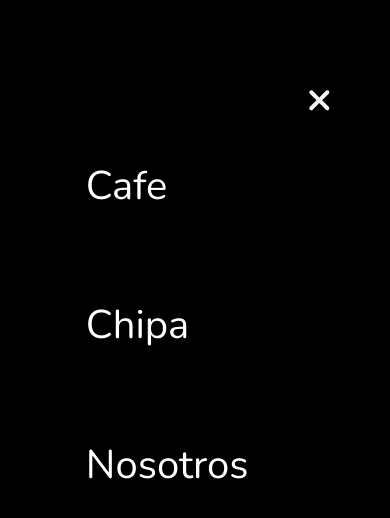
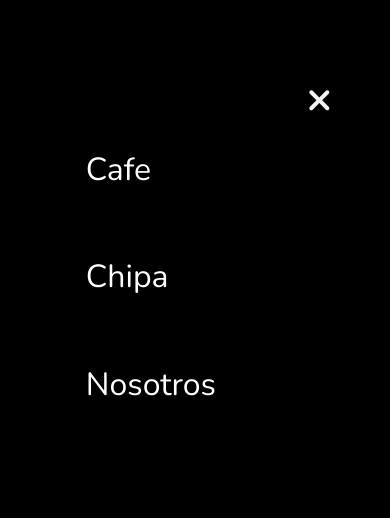
Before and after one commit to veranicolas/ChipaCafeBlog, a React (Vite) app: page /cafe/4 in a window 390 px wide. Both pictures are taken after a click on the element 344 px from the left and 37 px from the top of the page. Shown: the top 518 px of the page. Built offline with nearby package versions, Linux system fonts and the light colour scheme.

Commit message:
fix PostPage y animacion mas rapida para menu burger

```diff
--- a/src/components/Header/Header.module.css
+++ b/src/components/Header/Header.module.css
@@ -68,7 +68,7 @@
     background-color: #000;
     z-index: 9999;
 
-    transition: 0.5s;
+    transition: 0.3s;
 
     > .mobileNavbarMenu{
       position: absolute;
@@ -93,7 +93,7 @@
         width: 100%;
 
         > .navbarComponent{
-          height: 65%;
+          height: 50%;
           width: 80%;
           display: flex;
           flex-direction: column;
@@ -106,7 +106,7 @@
             > a {
               text-decoration: none;
               color: white;
-              font-size: 2.5em;
+              font-size: 2em;
             }
           }
         }
--- a/src/components/Header/Header.tsx
+++ b/src/components/Header/Header.tsx
@@ -13,7 +13,7 @@ const MobileNavbarMenu = ({isOpen, handleMenu}:any) =>{
     const displayAnimation = useSpring({
         opacity: 1,
         from: { opacity: 0 },
-        config: { duration: 500 }
+        config: { duration: 50 }
     });
 
     const hideAnimation = useSpring({
--- a/src/components/PostPage/PostPage.module.css
+++ b/src/components/PostPage/PostPage.module.css
@@ -23,17 +23,28 @@
     height: 140vh;
     width: 75%;
 
+    .imagen{
+      /* width:'100%', height:'250px',objectFit:'cover', borderRadius:8 */
+      width: 100%;
+      height: 250px;
+      object-fit: cover;
+      border-radius: 8px;
+    }
     .title{
       border-bottom: 10px;
-      font-size: 3rem;
+      font-size: 3em;
       margin-bottom: 10px;
       margin-top: 10px;
 
       font-weight: 100;
     }
+    .creadoPor{
+      font-size: 1em;
+    }
     .creadoFecha{
       color:rgb(116, 116, 116);
-      font-size: 1.1em;
+      font-size: 1em;
+      font-weight: 500;
     }
     .postBody{
         justify-content: flex-start;
@@ -64,10 +75,15 @@
         }
 
         .linkAtras{
-            width:50%;
+            width:auto;
+            padding:20px;
+            height: auto;
+            border: 1px solid rgb(239, 239, 239);
             justify-content: flex-end;
+            border-radius: 10px;
             text-align: end;
             align-items: center;
+            vertical-align: middle;
             animation: 1s ease-out 0s 1 slideInFromLeft, fadeIn 3s;
             text-decoration: none;
             color: inherit;
@@ -76,3 +92,32 @@
         }
     }
 }
+
+@media screen and (min-width:481px) and (max-width:778px){
+  .postContainer{
+    padding-top: 20px;
+    height:auto;
+    font-size: 12px;
+  }
+
+}
+
+@media screen and (max-width:480px){
+  .postContainer{
+    padding-top: 20px;
+    height:auto;
+    font-size: 11px;
+    width:85%;
+
+    .imagen{
+      height: 200px;
+    }
+    .title{
+      font-size: 6.2vw;
+    }
+    .postBody{
+      padding-top: 10px;
+    }
+  }
+
+}
--- a/src/components/PostPage/PostPage.tsx
+++ b/src/components/PostPage/PostPage.tsx
@@ -28,7 +28,7 @@ export const PostPage = () => {
 
   return (
     <div className={styles.postContainer}>
-      <img src={post.attributes.foto} style={{width:'100%', height:'250px',objectFit:'cover', borderRadius:8}}/>
+      <img className={styles.imagen}  src={post.attributes.foto} />
 
       <h1 className={styles.title}>{post?.attributes.titulo}</h1>
       <h2 className={styles.lugar}>{post?.attributes.lugar}</h2>
```
